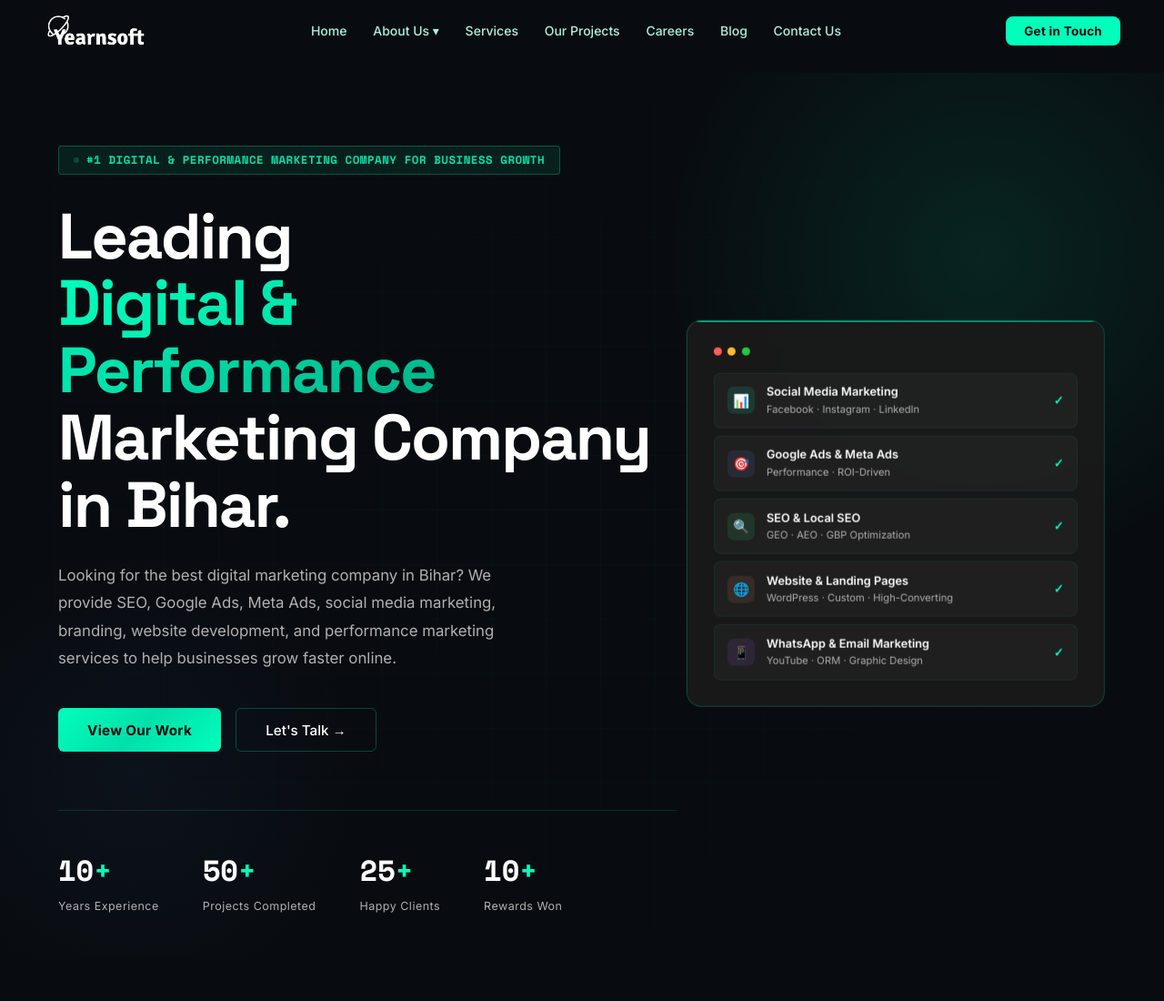
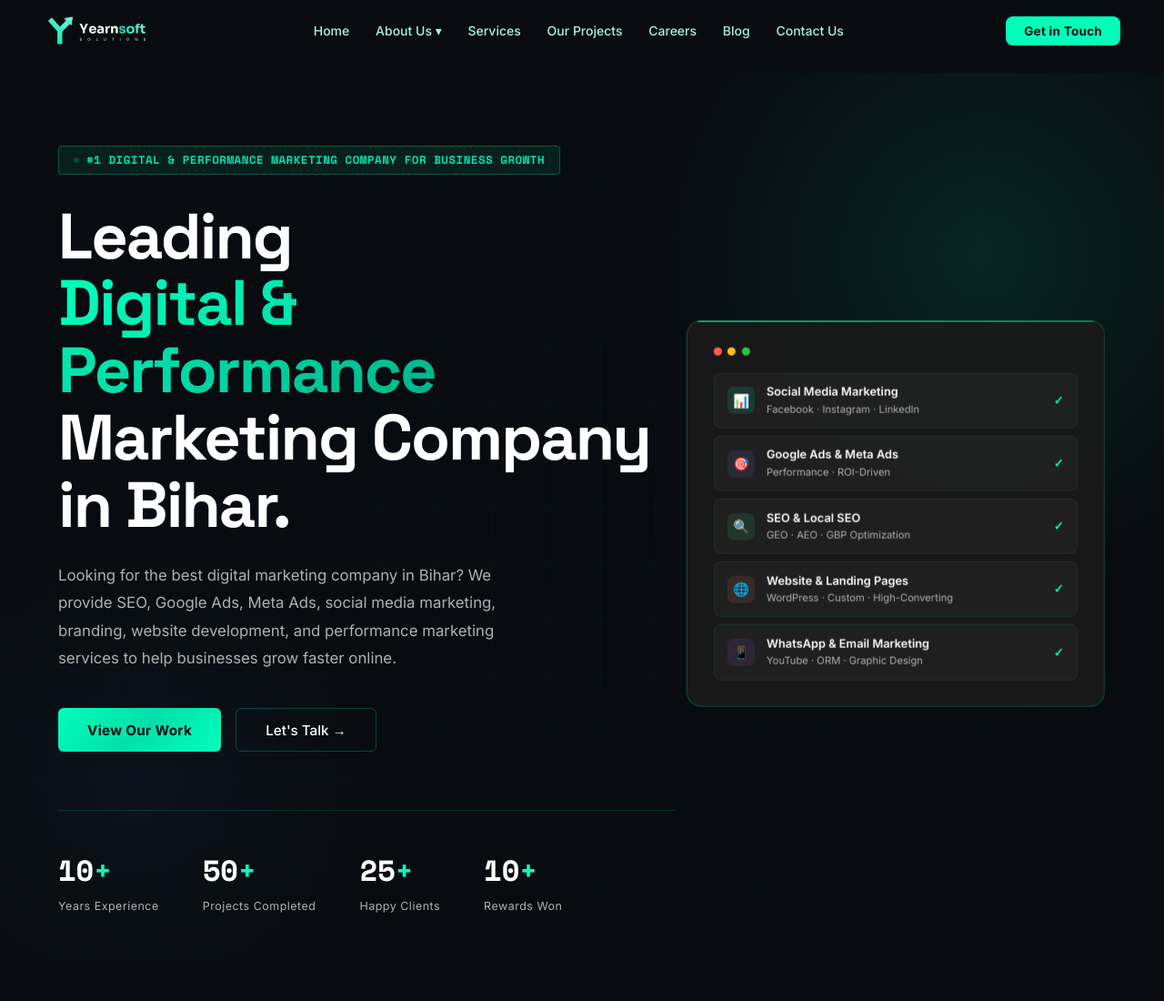
Before and after one commit to sandyyweb/yearnsoft, a plain HTML site: page index.html in a window 1280 px wide. Shown: the top 1100 px of the page at 91% size. Drawn offline with nearby package versions, Linux system fonts and the light colour scheme.

Commit message:
Update index.html

```diff
--- a/index.html
+++ b/index.html
@@ -850,7 +850,7 @@ height="0" width="0" style="display:none;visibility:hidden"></iframe></noscript>
 <!-- ═══ NAV ═══ -->
 <nav id="nav" role="navigation" aria-label="Main navigation">
   <a class="logo" onclick="showPage('home')">
-    <img src="images/yearnsoft-logo-white.png" alt="Yearnsoft Solutions Logo" class="logo-img"/>
+    <img src="images/yearnsoft-logo-for-dark-bg.svg" alt="Yearnsoft Solutions Logo" class="logo-img"/>
   </a>
   <ul class="nav-links">
     <li><a onclick="showPage('home')" id="nl-home">Home</a></li>
```
